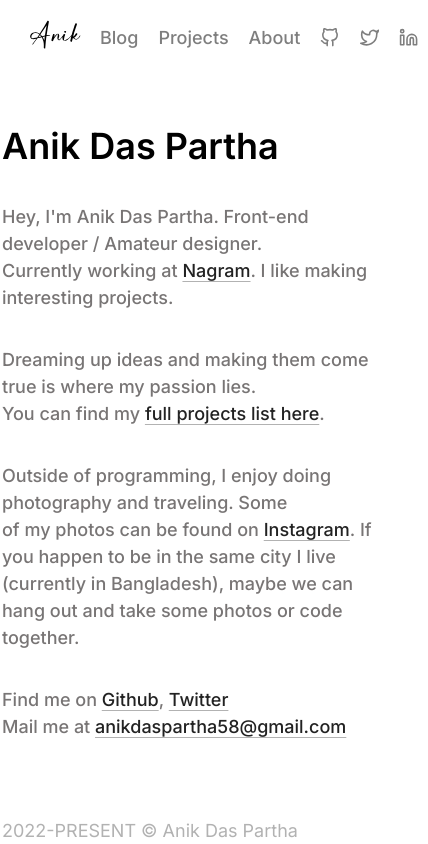
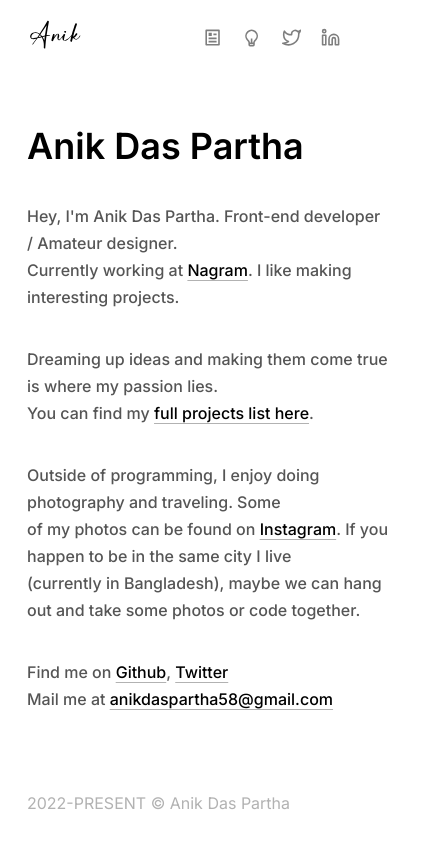
Before and after one commit to heyanik/myportfolio, a React (Create React App) app: page / in a window 390 px wide. Shown: the whole page, 428 px wide, since content can reach past the window. Built offline with nearby package versions, Linux system fonts and the light colour scheme.

Commit message:
home mobile responsive

```diff
--- a/src/components/Header.js
+++ b/src/components/Header.js
@@ -1,6 +1,7 @@
 import React from "react";
 import "./HeaderStyle.css";
 import { FiGithub, FiTwitter, FiLinkedin } from "react-icons/fi";
+import { RiArticleLine, RiLightbulbLine } from "react-icons/ri";
 const Header = () => {
   return (
     <div className="header">
@@ -13,10 +14,20 @@ const Header = () => {
         </svg>
       </div>
       <div className="other">
-        <a>Blog</a>
-        <a>Projects</a>
-        <a>About</a>
-        <a>
+        <a className="icon-hide-mb">Blog</a>
+        <a className="icon-hide-mb">Projects</a>
+        <a className="icon-hide-pc">
+          <RiArticleLine
+            style={{ height: "19.19px", width: "19.19px", marginTop: "5px" }}
+          />
+        </a>
+        <a className="icon-hide-pc">
+          <RiLightbulbLine
+            style={{ height: "19.19px", width: "19.19px", marginTop: "5px" }}
+          />
+        </a>
+
+        <a className="icon-hide-mb">
           <FiGithub
             style={{ height: "19.19px", width: "19.19px", marginTop: "5px" }}
           />
--- a/src/components/HeaderStyle.css
+++ b/src/components/HeaderStyle.css
@@ -28,3 +28,15 @@
   transition: all 0.7s;
   color: #222;
 }
+.icon-hide-pc {
+  display: none;
+}
+
+@media screen and (max-width: 600px) {
+  .icon-hide-mb {
+    display: none;
+  }
+  .icon-hide-pc {
+    display: block;
+  }
+}
--- a/src/pages/HomeStyle.css
+++ b/src/pages/HomeStyle.css
@@ -14,12 +14,12 @@
   font-weight: 500;
   margin-top: 35px;
   line-height: 27px;
-  color: rgb(120, 117, 117);
+  color: #555555;
 }
 .bio > p > a {
   text-decoration: #b2b2b2 underline 1px;
   text-underline-position: under;
-  color: #222;
+  color: #000;
   cursor: pointer;
 }
 .bio > p > a:hover {
@@ -33,3 +33,17 @@
   margin-top: 80px;
   color: #b2b2b2;
 }
+
+@media screen and (max-width: 600px) {
+  .bio > h1 {
+    margin-left: 25px;
+  }
+  .bio > p {
+    font-size: 1rem;
+    margin-left: 25px;
+  }
+  .bio > h2 {
+    font-size: 1rem;
+    margin-left: 25px;
+  }
+}
```
